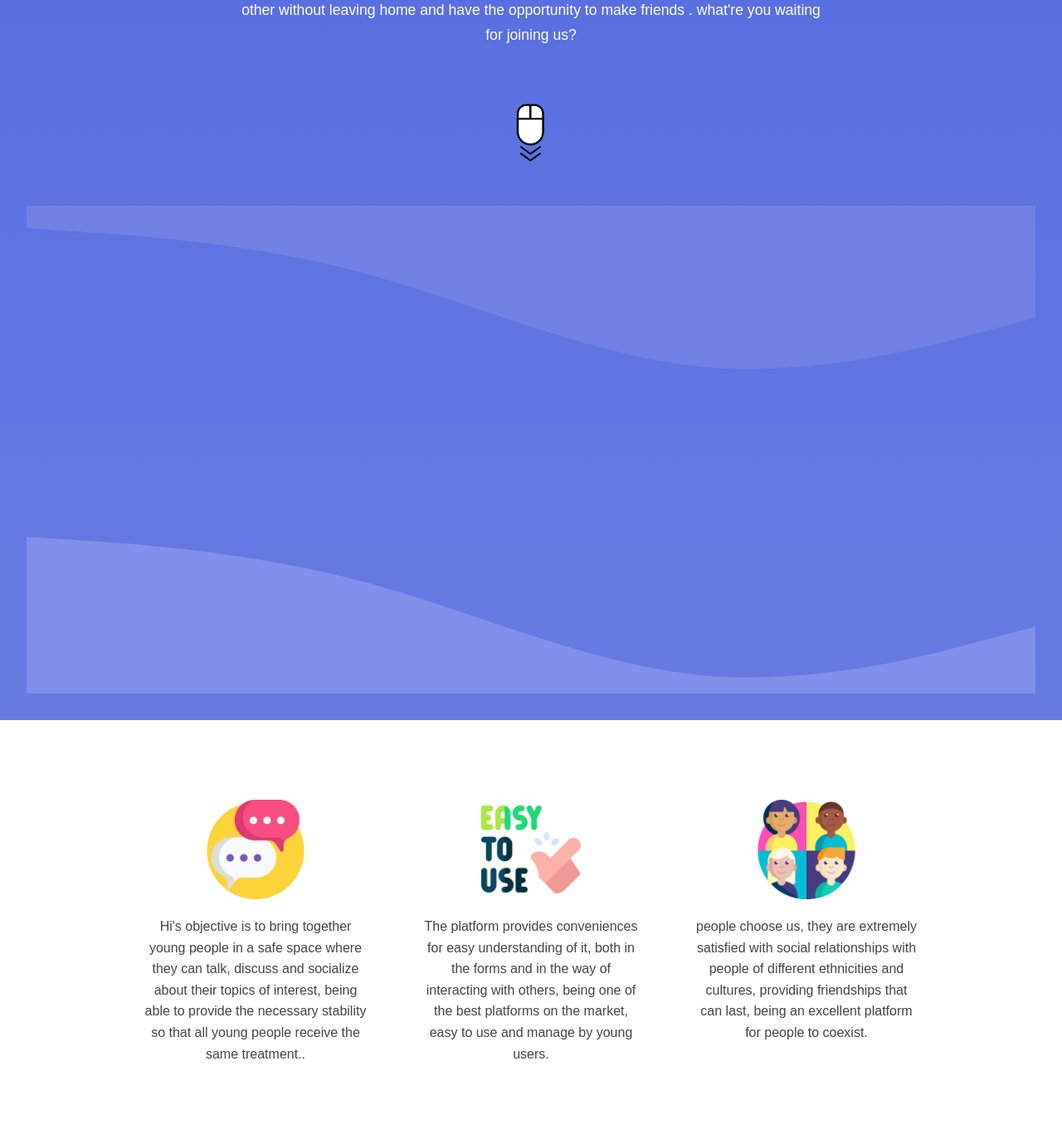
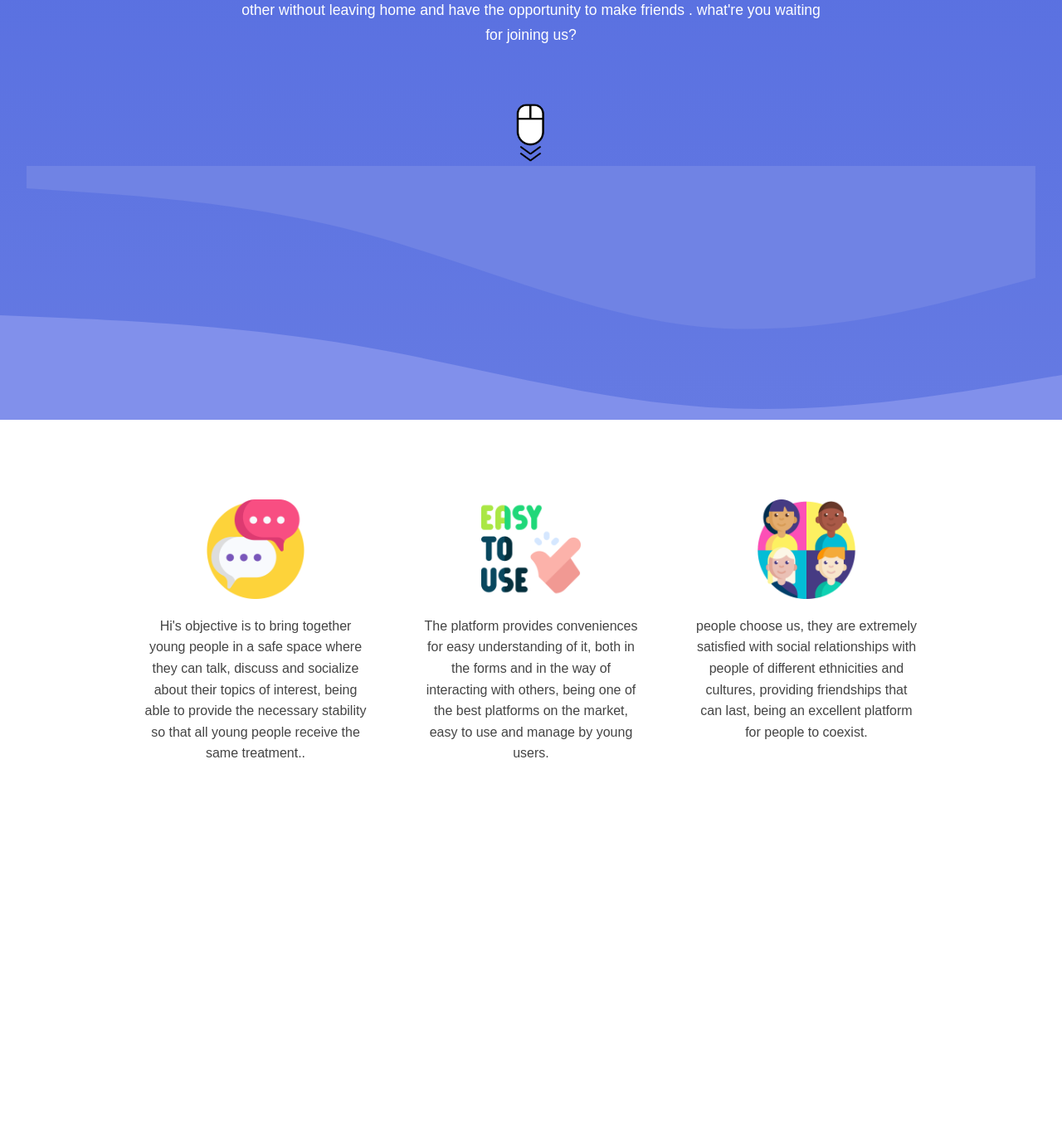
Before and after one commit to steven030/Web_chat, a Flask app: page / in a window 1280 px wide. Shown: the part 687-2066 px from the top of the page at 83% size. After the commit the page ends 1600 px from the top, so only its background shows below. Run offline with Flask 3, Linux system fonts and the light colour scheme.

Commit message:
Update homePage.css

```diff
--- a/static/css/homePage.css
+++ b/static/css/homePage.css
@@ -78,6 +78,7 @@ body{
 	min-height: 100vh;
 	position: relative;
 	background: linear-gradient(to bottom, #4e67df, #7083e4);
+	overflow: hidden;
 }
 
 /* =========================
@@ -91,7 +92,7 @@ body{
 	overflow: hidden;
 }
 
-/* CONTENEDORES */
+/* CONTENEDORES NUBES */
 
 #cont-img,
 #cont-img1,
@@ -122,7 +123,7 @@ body{
 	right: 35%;
 }
 
-/* IMÁGENES */
+/* IMAGEN NUBES */
 
 .img-cloud{
 	width: 220px;
@@ -157,7 +158,7 @@ body{
 }
 
 /* =========================
-   MOVE IMAGE
+   ICONO SCROLL
 ========================= */
 
 #move-img{
@@ -173,13 +174,22 @@ body{
 }
 
 /* =========================
-   SVG WAVE
+   WAVE (LA ONDA)
 ========================= */
 
-svg{
+.wave{
+	position: absolute;
+	bottom: 0;
+	left: 0;
+	width: 100%;
+	line-height: 0;
+	z-index: 1;
+}
+
+.wave svg{
 	display: block;
 	width: 100%;
-	margin-top: 3rem;
+	height: 180px;
 }
 
 /* =========================
```
